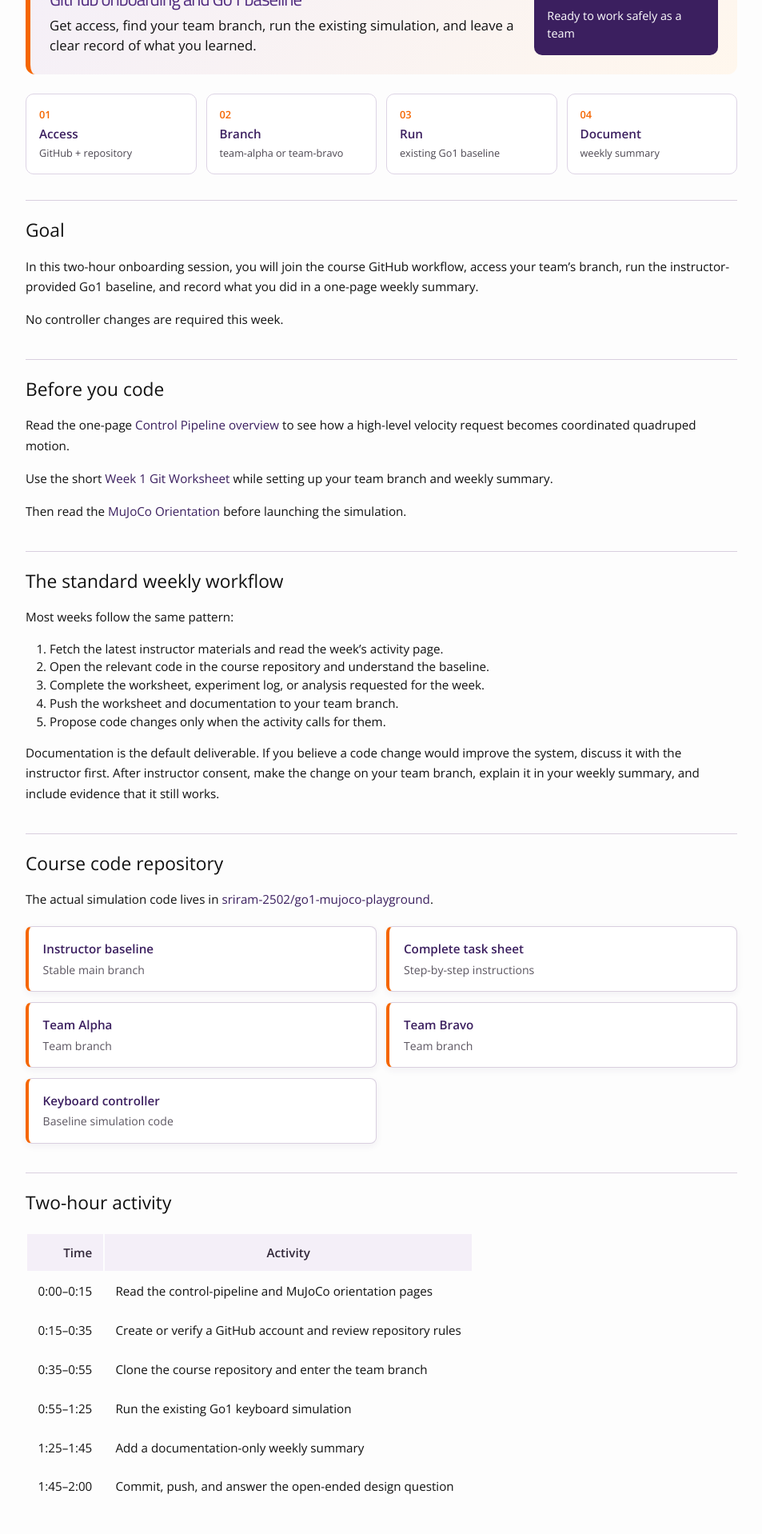
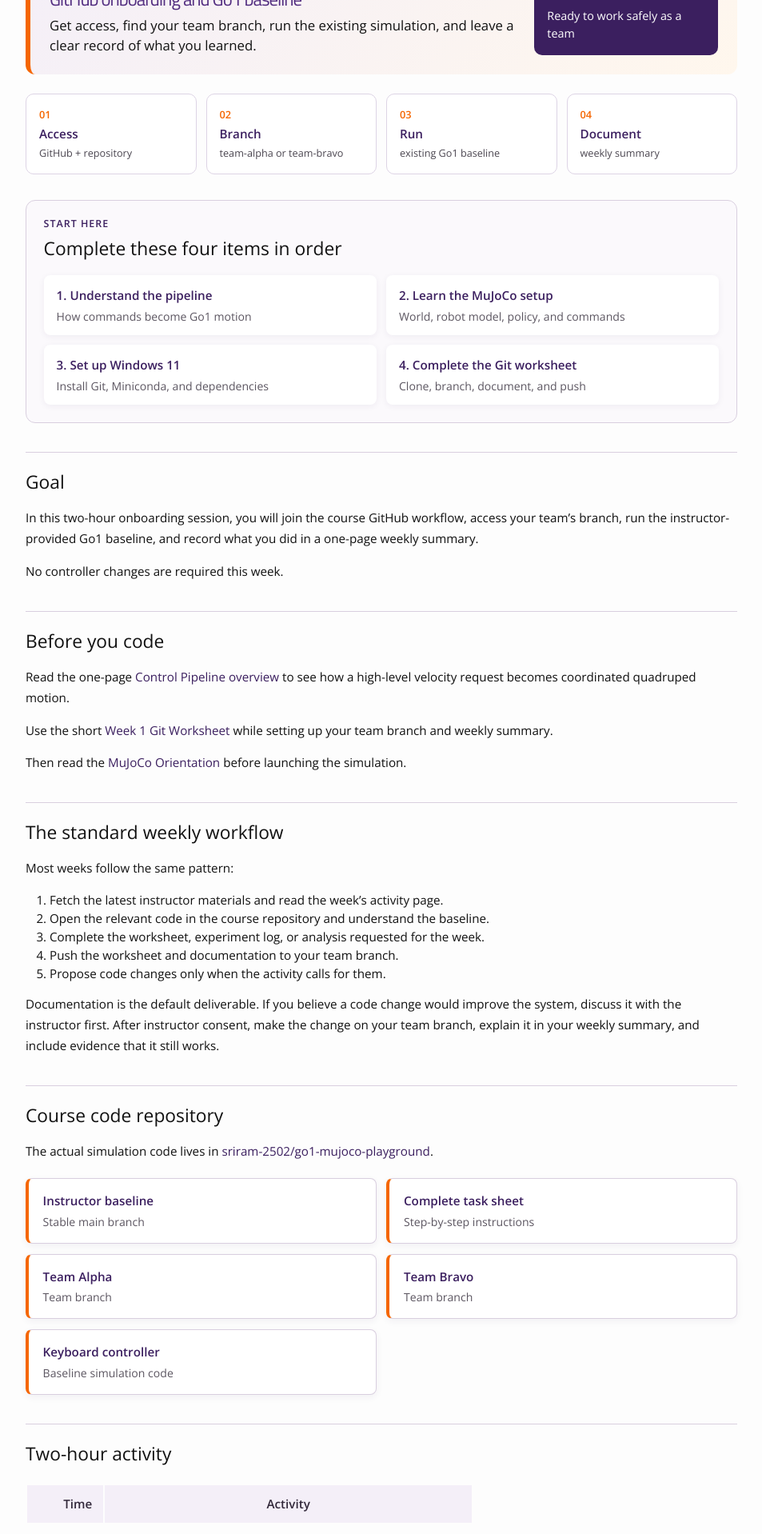
Before and after one commit to DyCo-AI/go1_gesture_tracking, a Jekyll site: the page built from docs/week-01.md, in a window 1280 px wide. Shown: the part 388-2306 px from the top of the page at 80% size, without its empty margins (163-1116 px from the left). Built offline with Jekyll 4.4.1, drawn with Linux system fonts in a browser that asks for light colours.

Commit message:
Clarify Week 1 starting resources

```diff
--- a/docs/_sass/_layout.scss
+++ b/docs/_sass/_layout.scss
@@ -394,6 +394,21 @@
 .week-step small { color: #4b4650; }
 .activity-callout { display: flex; gap: .5rem; margin: 1rem 0 1.5rem; padding: 1rem 1.1rem; border-radius: 10px; background: #f4eff8; color: #30283a; }
 
+.week-start-panel {
+  margin: 1.75rem 0 2.25rem;
+  padding: 1.25rem 1.35rem 1.35rem;
+  border: 1px solid #d9cfdf;
+  border-radius: 12px;
+  background: #fbf9fc;
+}
+
+.week-start-panel h2 { margin: .25rem 0 1rem; border: 0 !important; padding: 0 !important; }
+.week-start-links { display: grid; grid-template-columns: repeat(2, minmax(0, 1fr)); gap: .75rem; }
+.week-start-links a { display: flex; flex-direction: column; gap: .25rem; padding: .85rem 1rem; border-radius: 8px; background: white; box-shadow: 0 2px 8px rgba(50, 26, 79, .06); }
+.week-start-links a:hover { background: #fffaf5; text-decoration: none; }
+.week-start-links strong { color: #3b1f5f; }
+.week-start-links span { color: #5c5661; font-size: .88rem; }
+
 article.page .page-content > h2 {
   margin-top: 2.25rem;
   padding-top: 1.25rem;
@@ -435,6 +450,7 @@
   .week-hero-badge { min-width: 0; }
   .week-steps { grid-template-columns: repeat(2, 1fr); }
   .resource-links { grid-template-columns: 1fr; }
+  .week-start-links { grid-template-columns: 1fr; }
 }
 
 .course-hero {
--- a/docs/week-01.md
+++ b/docs/week-01.md
@@ -18,6 +18,17 @@
   <div class="week-step"><span>02</span><strong>Branch</strong><small>team-alpha or team-bravo</small></div>
   <div class="week-step"><span>03</span><strong>Run</strong><small>existing Go1 baseline</small></div>
   <div class="week-step"><span>04</span><strong>Document</strong><small>weekly summary</small></div>
+</div>
+
+<div class="week-start-panel">
+  <p class="eyebrow">START HERE</p>
+  <h2>Complete these four items in order</h2>
+  <div class="week-start-links">
+    <a href="{{ '/control-pipeline/' | prepend: site.baseurl }}"><strong>1. Understand the pipeline</strong><span>How commands become Go1 motion</span></a>
+    <a href="{{ '/mujoco-orientation/' | prepend: site.baseurl }}"><strong>2. Learn the MuJoCo setup</strong><span>World, robot model, policy, and commands</span></a>
+    <a href="https://github.com/sriram-2502/go1-mujoco-playground/blob/main/course/week-01-github-onboarding/windows-setup.md"><strong>3. Set up Windows 11</strong><span>Install Git, Miniconda, and dependencies</span></a>
+    <a href="{{ '/git-worksheet/' | prepend: site.baseurl }}"><strong>4. Complete the Git worksheet</strong><span>Clone, branch, document, and push</span></a>
+  </div>
 </div>
 
 ## Goal
```
